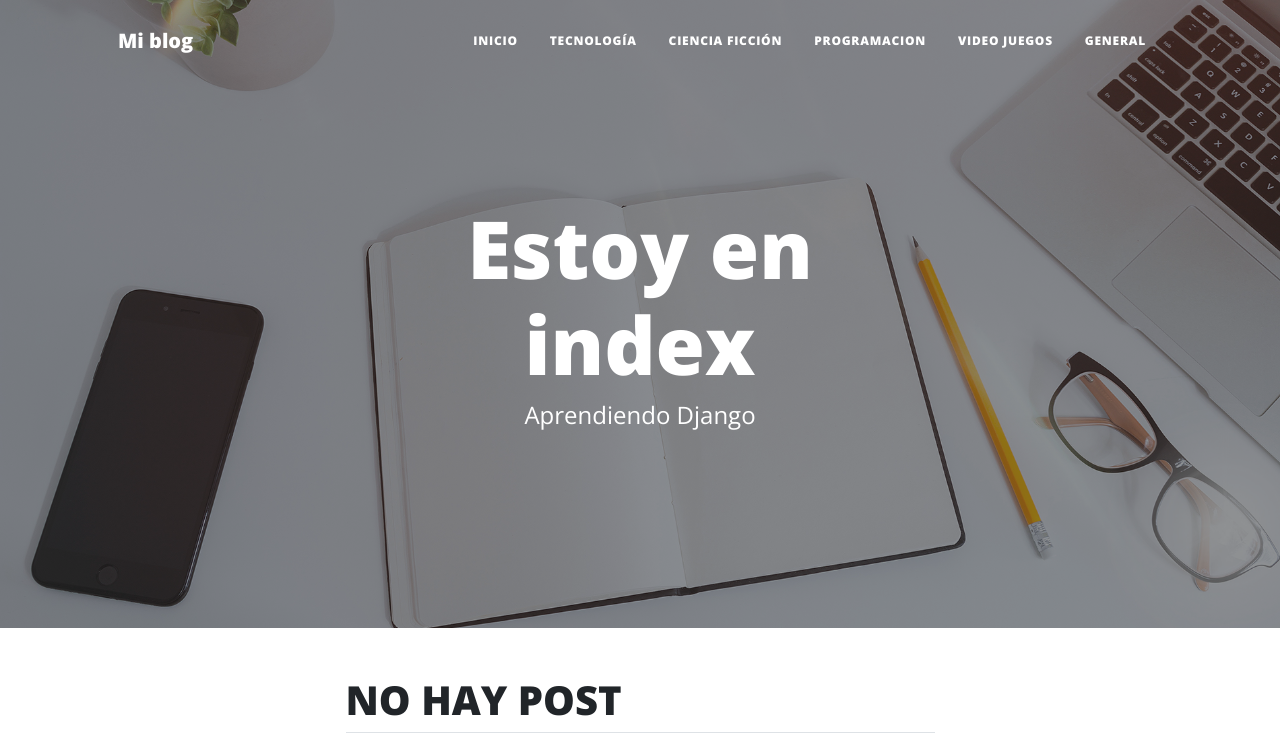
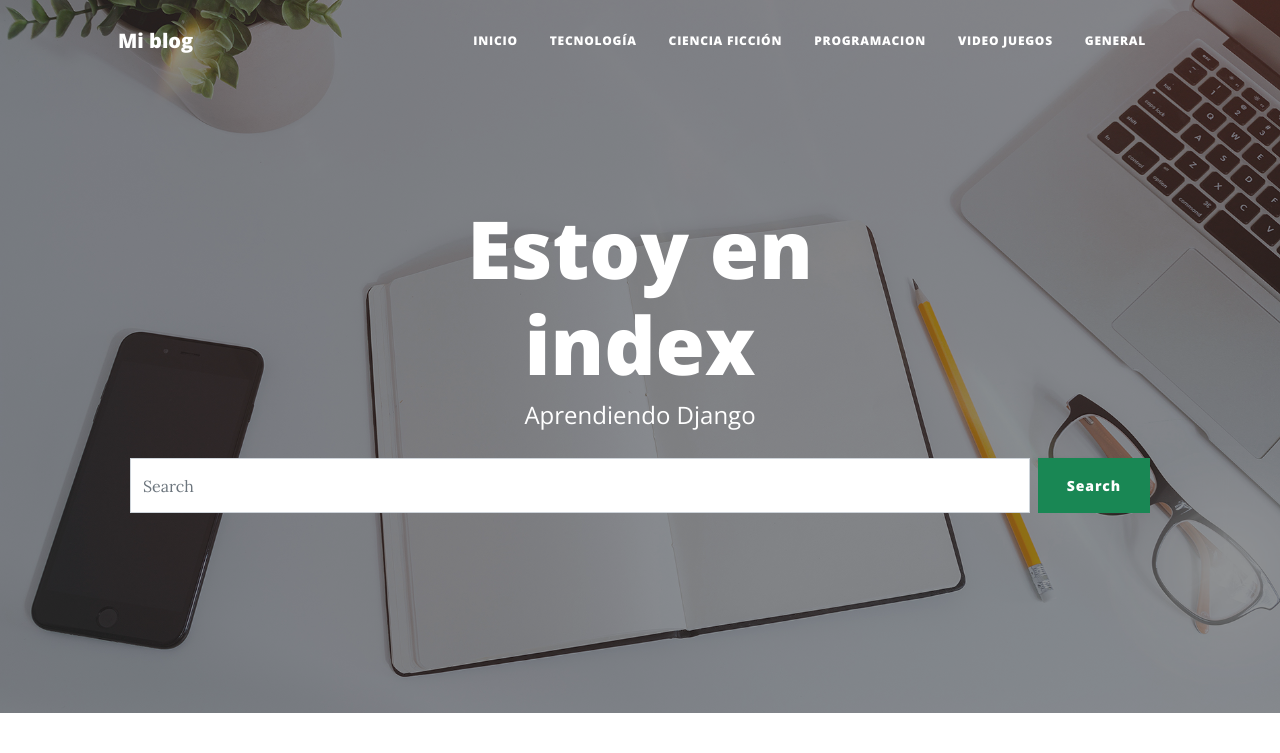
Before and after one commit to TimboAG/Blog-Basico, a Django app: page / in a window 1280 px wide. Shown: the top 753 px of the page. Run offline with Django 4.2, Linux system fonts and the light colour scheme; data that the repository does not hold is empty; some libraries are stand-ins or nearby versions.

Commit message:
barra de busqueda

```diff
--- a/proyectos/django_blog/aplicaciones/blog/views.py
+++ b/proyectos/django_blog/aplicaciones/blog/views.py
@@ -5,6 +5,7 @@ from django.shortcuts import get_object_or_404
 # Create your views here.
 def home(request):
     post= Post.objects.filter(activo=True)
+    print(request.GET)
     return render(request, "index.html",  {"post": post})
 
 def general(request):
--- a/proyectos/django_blog/templates/base.html
+++ b/proyectos/django_blog/templates/base.html
@@ -106,8 +106,22 @@
             </div>
           </div>
         </div>
+        <br>
+        <div class="container">
+          <div class="row">
+            <div class="col-md-12 search">
+              <form class="d-flex" role="search" method="get">
+                <input class="form-control me-2" type="text" placeholder="Search" aria-label="Search" name="buscar">
+                <button class="btn btn-success" type="submit">Search</button>
+              </form>
+            </div>
+          </div>
+        </div>
+
       </div>
+
     </header>
+
     <div class="container px-4 px-lg-5">
       <div class="row gx-4 gx-lg-5 justify-content-center">
           <div class="col-md-10 col-lg-8 col-xl-7">
```
